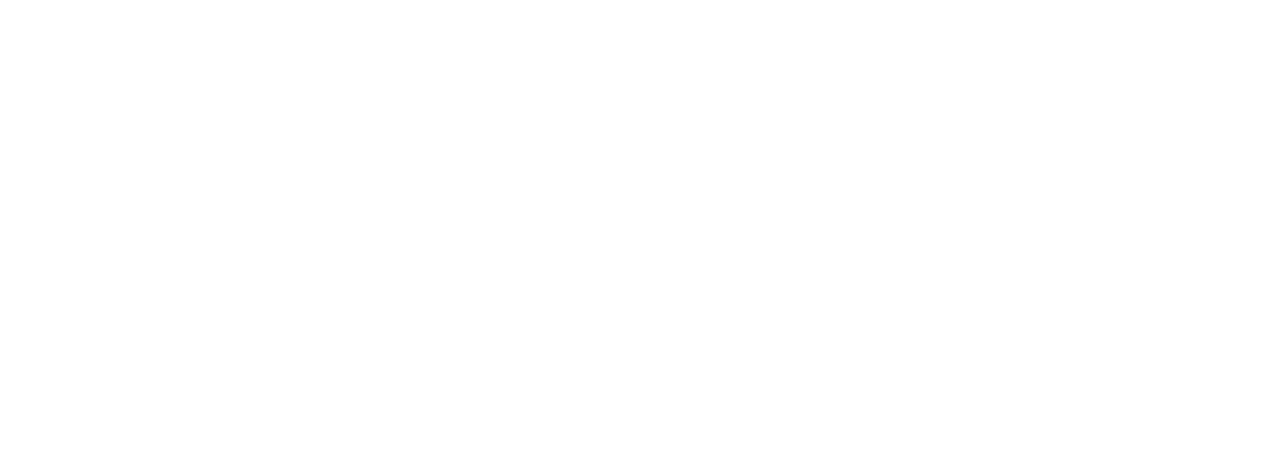
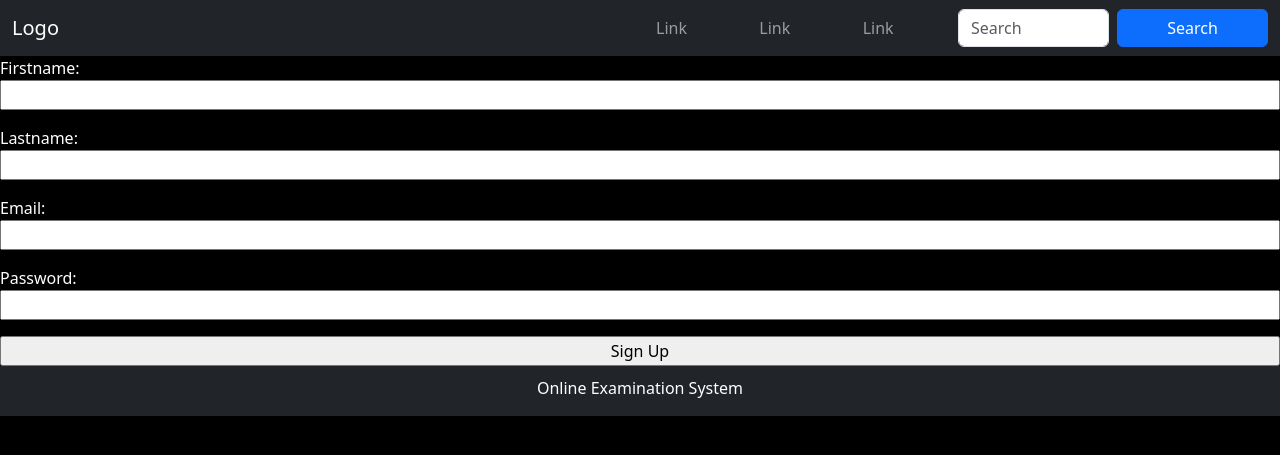
Before and after one commit to w-paul-g/Django-Project-A, a Django app: page /user/signup/ in a window 1280 px wide. Before the commit the part shown is empty. Shown: the top 455 px of the page. Run offline with Django 5.2, Linux system fonts and the light colour scheme; some libraries are stand-ins or nearby versions.

Commit message:
initial commit

```diff
--- /dev/null
+++ b/Mr McDjango/User/forms.py
@@ -0,0 +1,8 @@
+from django import forms
+
+
+class RegisterForm(forms.Form):
+    firstname = forms.CharField(max_length=50)
+    lastname = forms.CharField(max_length=50)
+    email = forms.EmailField()
+    password = forms.CharField(widget=forms.PasswordInput)
--- a/Mr McDjango/User/templates/signup.html
+++ b/Mr McDjango/User/templates/signup.html
@@ -7,6 +7,23 @@
     <link rel="stylesheet" href="../../static/styles.css">
 </head>
 <body>
+{% extends  'base.html' %}
+
+{% block heading %}
+
+<h2>Sign Up</h2>
+
+{% endblock %}
+
+{% block content %}
+
+<form action="">
+    {{form.as_p}}
+    <input type="submit" value="Sign Up" class="submit">
+</form>
+
+{% endblock %}
+
 <script src="../../static/bootstrap-5.3.2-dist/js/bootstrap.min.js"></script>
 </body>
 </html>
--- a/Mr McDjango/User/urls.py
+++ b/Mr McDjango/User/urls.py
@@ -17,7 +17,7 @@
 from django.contrib import admin
 from django.urls import path
 
-from User import views
+from . import views
 
 urlpatterns = [
     path('admin/', admin.site.urls),
--- a/Mr McDjango/User/views.py
+++ b/Mr McDjango/User/views.py
@@ -1,4 +1,5 @@
 from django.shortcuts import render
+from .forms import RegisterForm
 
 
 # Create your views here.
@@ -8,7 +9,8 @@
 
 
 def signup(request):
-    return render(request, 'signup.html')
+    form = RegisterForm()
+    return render(request, 'signup.html', {'form': form})
 
 
 def login(request):
--- a/Mr McDjango/static/styles.css
+++ b/Mr McDjango/static/styles.css
@@ -1,13 +1,12 @@
 *{
-    /*width: 100%;*/
+    width: 100%;
 }
 body{
-    /*color: white;*/
-    /*background-color: black;*/
+    color: white;
+    background-color: black;
 }
 button{
-    /*color: white;*/
-    /*background-color: black;*/
-    /*width: ;*/
+    color: white;
+    background: black;
 
 }
```
